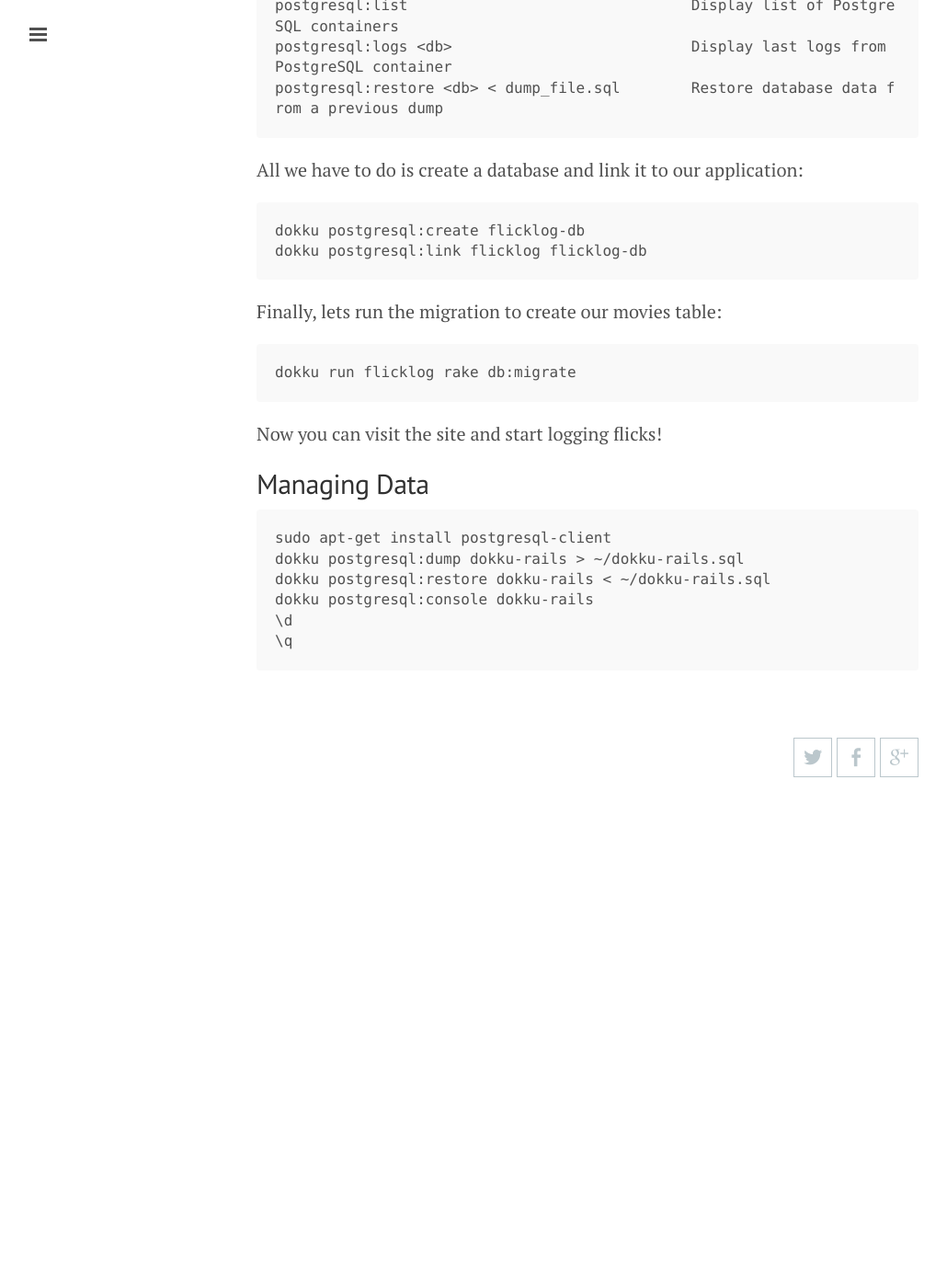
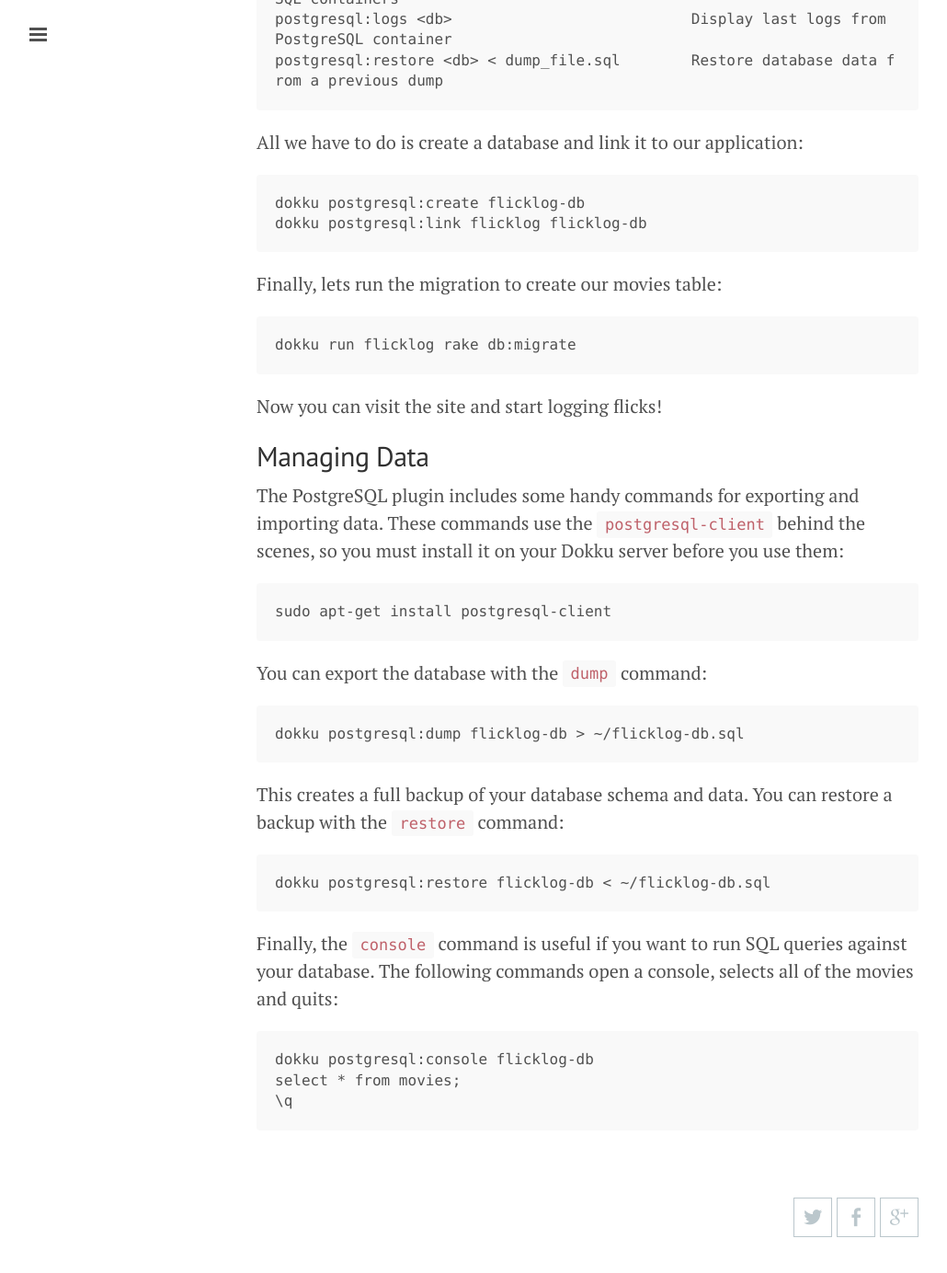
Before and after one commit to ColinOrr/colinorr.github.io, a Jekyll site: the page built from _posts/2015-02-10-ruby-on-rails-on-dokku.md, in a window 1280 px wide and 1400 px high, scrolled down 6512 px. Shown: the top 1384 px of the window at 92% size, without its empty margins (1-1031 px from the left). Built offline with Jekyll 4.4.1, drawn with Linux system fonts in a browser that asks for light colours; some web fonts are replaced; Markdown is read by kramdown in place of the engine named in the settings; comment, search, counter and statistics services are not loaded; before the commit the page ends 7412 px from its top, so only the background shows below that; some of the changed text lies outside the part shown.

Commit message:
Added the Managing Data section

```diff
--- a/_posts/2015-02-10-ruby-on-rails-on-dokku.md
+++ b/_posts/2015-02-10-ruby-on-rails-on-dokku.md
@@ -196,11 +196,27 @@ Now you can visit the site and start logging flicks!
 
 ## Managing Data
 
+The PostgreSQL plugin includes some handy commands for exporting and importing
+data.  These commands use the `postgresql-client` behind the scenes, so you must
+install it on your Dokku server before you use them:
+
     sudo apt-get install postgresql-client
-    dokku postgresql:dump dokku-rails > ~/dokku-rails.sql
-    dokku postgresql:restore dokku-rails < ~/dokku-rails.sql
-    dokku postgresql:console dokku-rails
-    \d
+
+You can export the database with the `dump` command:
+
+    dokku postgresql:dump flicklog-db > ~/flicklog-db.sql
+
+This creates a full backup of your database schema and data.  You can restore a
+backup with the `restore` command:
+
+    dokku postgresql:restore flicklog-db < ~/flicklog-db.sql
+
+Finally, the `console` command is useful if you want to run SQL queries against
+your database.  The following commands open a console, selects all of the movies
+and quits:
+
+    dokku postgresql:console flicklog-db
+    select * from movies;
     \q
 
 [1]: /2015/02/04/dokku-development-paas
```
Also changed, not shown: other parts of _posts/2015-02-10-ruby-on-rails-on-dokku.md (+1 -1 lines).
